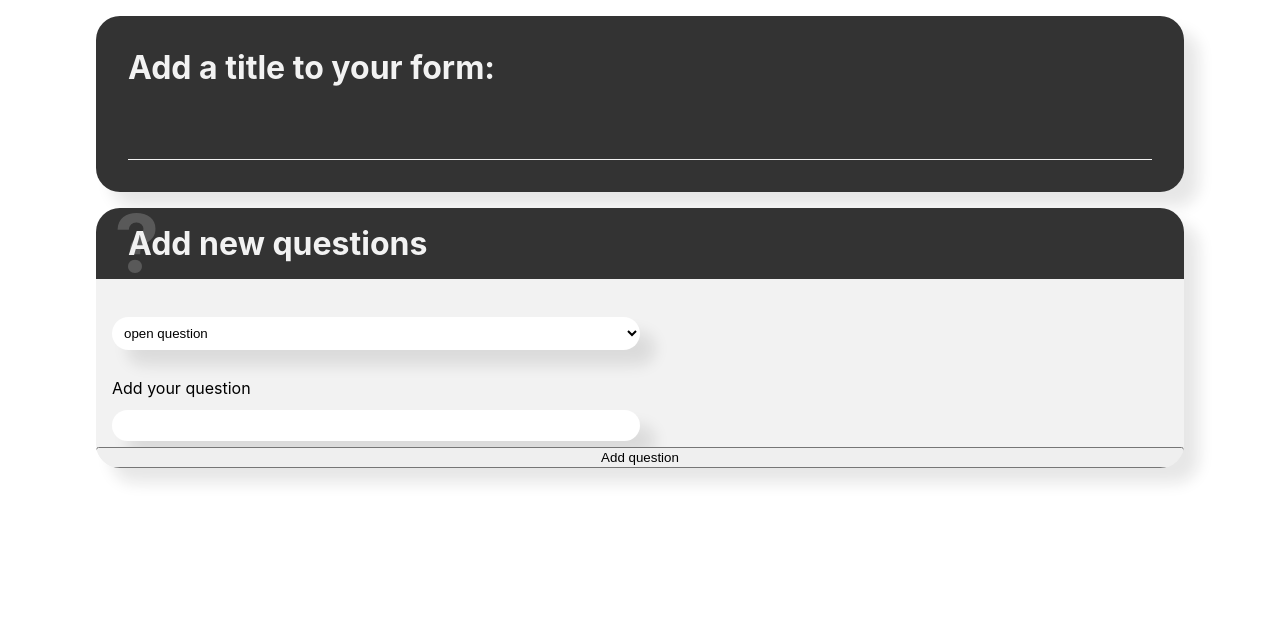
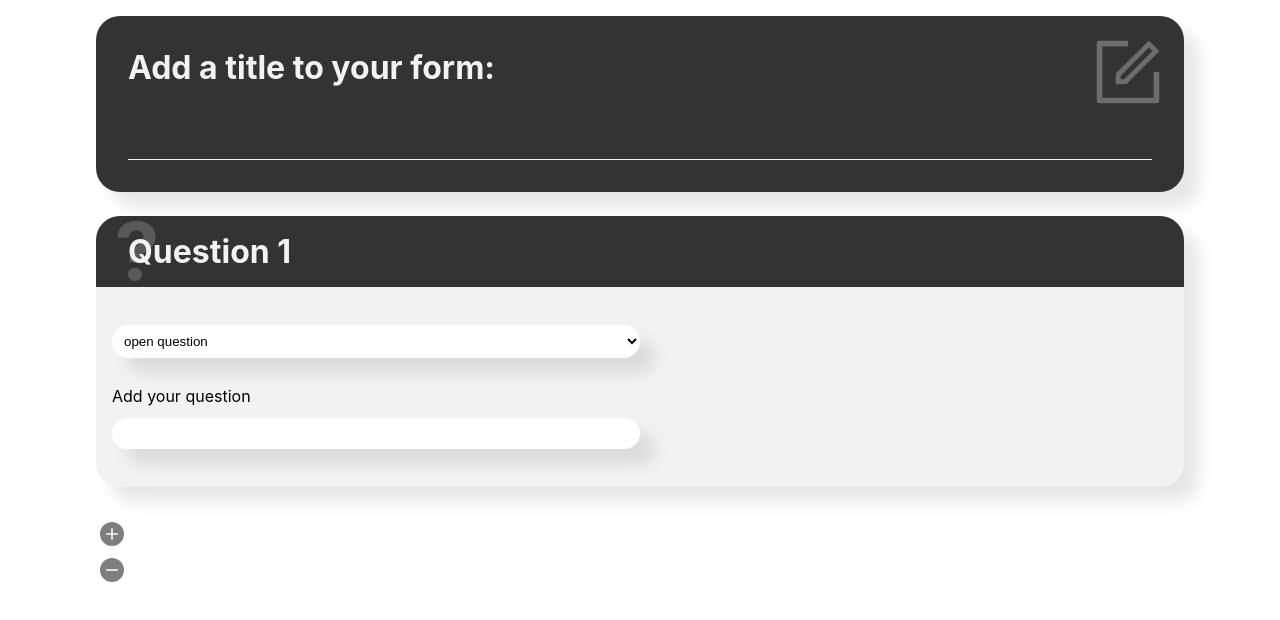
Before and after one commit to mikolertesx/r6-questions-app, a Next.js app: page / in a window 1280 px wide. Shown: the top 620 px of the page. Built offline with nearby package versions, Linux system fonts and the light colour scheme.

Commit message:
Added button controls to the form generator comoponent

```diff
--- a/components/form-creation-interface/index.jsx
+++ b/components/form-creation-interface/index.jsx
@@ -1,12 +1,22 @@
 import { useEffect, useState } from 'react'
 import QuestionGenerator from 'components/question-generator'
 import FormTitleInput from 'components/form-title-input'
+import ButtonControls from 'components/button-controls'
+import styles from './styles.module.scss'
 
 const FormCreationInterface = () => {
   const [formData, setFormData] = useState({
     formName: '',
-    questions: [1],
+    questions: [
+      {
+        type: 'OPEN',
+      },
+    ],
   })
+  const [questionsTotal, setQuestionsTotal] = useState(1)
+
+  let questionsArray =
+    questionsTotal > 1 ? new Array(questionsTotal).fill('*') : ['*']
 
   useEffect(() => {
     console.log(formData)
@@ -15,13 +25,26 @@ const FormCreationInterface = () => {
   return (
     <div className="interface-container">
       <FormTitleInput setFormData={setFormData} formData={formData} />
-      {formData.questions.map((question, index) => (
+      {questionsArray.map((question, index) => (
         <QuestionGenerator
           key={`${formData.formName}-question-${index}`}
+          index={index}
           setFormData={setFormData}
           formData={formData}
         />
       ))}
+      <div className={styles['form-interface-controls']}>
+        <ButtonControls
+          addFn={() => setQuestionsTotal(questionsTotal + 1)}
+          subtractFn={() => {
+            if (questionsTotal > 0) {
+              setQuestionsTotal(questionsTotal - 1)
+            }
+          }}
+          addText="Add question"
+          subtractText="Remove question"
+        />
+      </div>
     </div>
   )
 }
--- /dev/null
+++ b/components/form-creation-interface/styles.module.scss
@@ -0,0 +1,5 @@
+.form-interface-controls {
+  width: 85%;
+  margin-left: 7.5%;
+  margin-top: 2rem;
+}
--- a/components/form-title-input/index.jsx
+++ b/components/form-title-input/index.jsx
@@ -1,8 +1,10 @@
+import { AiOutlineForm } from 'react-icons/ai'
 import styles from './styles.module.scss'
 
 const FormTitleInput = ({ setFormData, formData }) => {
   return (
     <div className={styles['form-title-container']}>
+      <AiOutlineForm className={styles['form-title-icon']} />
       <label className={styles['form-title-label']} htmlFor="">
         Add a title to your form:
       </label>
--- a/components/form-title-input/styles.module.scss
+++ b/components/form-title-input/styles.module.scss
@@ -8,8 +8,18 @@
   margin-left: 7.5%;
   padding: 2rem;
   background-color: $light-black;
+  position: relative;
   @extend .flex-column;
   @extend .shadow;
+}
+
+.form-title-icon {
+  position: absolute;
+  opacity: 0.3;
+  color: $light-grey;
+  transform: scale(5);
+  top: 3rem;
+  right: 3rem;
 }
 
 .form-title-label {
--- a/components/question-generator/index.jsx
+++ b/components/question-generator/index.jsx
@@ -29,18 +29,24 @@ const questionTypes = [
   },
 ]
 
-function QuestionGenerator({ setFormData, formData }) {
+function QuestionGenerator({ setFormData, formData, index }) {
   const [questionData, setQuestionData] = useState({
     type: options.OPEN,
   })
 
   useEffect(() => {
     console.log(questionData)
+    const newArray = [...formData.questions]
+    newArray[index] = questionData
+    setFormData({
+      ...formData,
+      questions: newArray,
+    })
   }, [questionData])
 
   return (
     <div className={styles['question-generator']}>
-      <h1 className={styles['question-title']}>Add new questions</h1>
+      <h1 className={styles['question-title']}>{`Question ${index + 1}`}</h1>
       <div className={styles['m-1']}>
         <select
           className={styles.input}
@@ -85,16 +91,6 @@ function QuestionGenerator({ setFormData, formData }) {
           />
         )}
       </div>
-      <button
-        onClick={() => {
-          setFormData({
-            ...formData,
-            questions: [...formData.questions, questionData],
-          })
-        }}
-      >
-        Add question
-      </button>
     </div>
   )
 }
--- a/components/question-generator/styles.module.scss
+++ b/components/question-generator/styles.module.scss
@@ -5,9 +5,10 @@
   flex-direction: column;
   border-radius: 24px;
   width: 85%;
-  margin-left: 7.5%;
+  margin: 1.5rem 7.5%;
   background-color: $light-grey;
   padding: 0;
+  padding-bottom: 2rem;
   overflow: hidden;
   @extend .shadow;
 }
```
